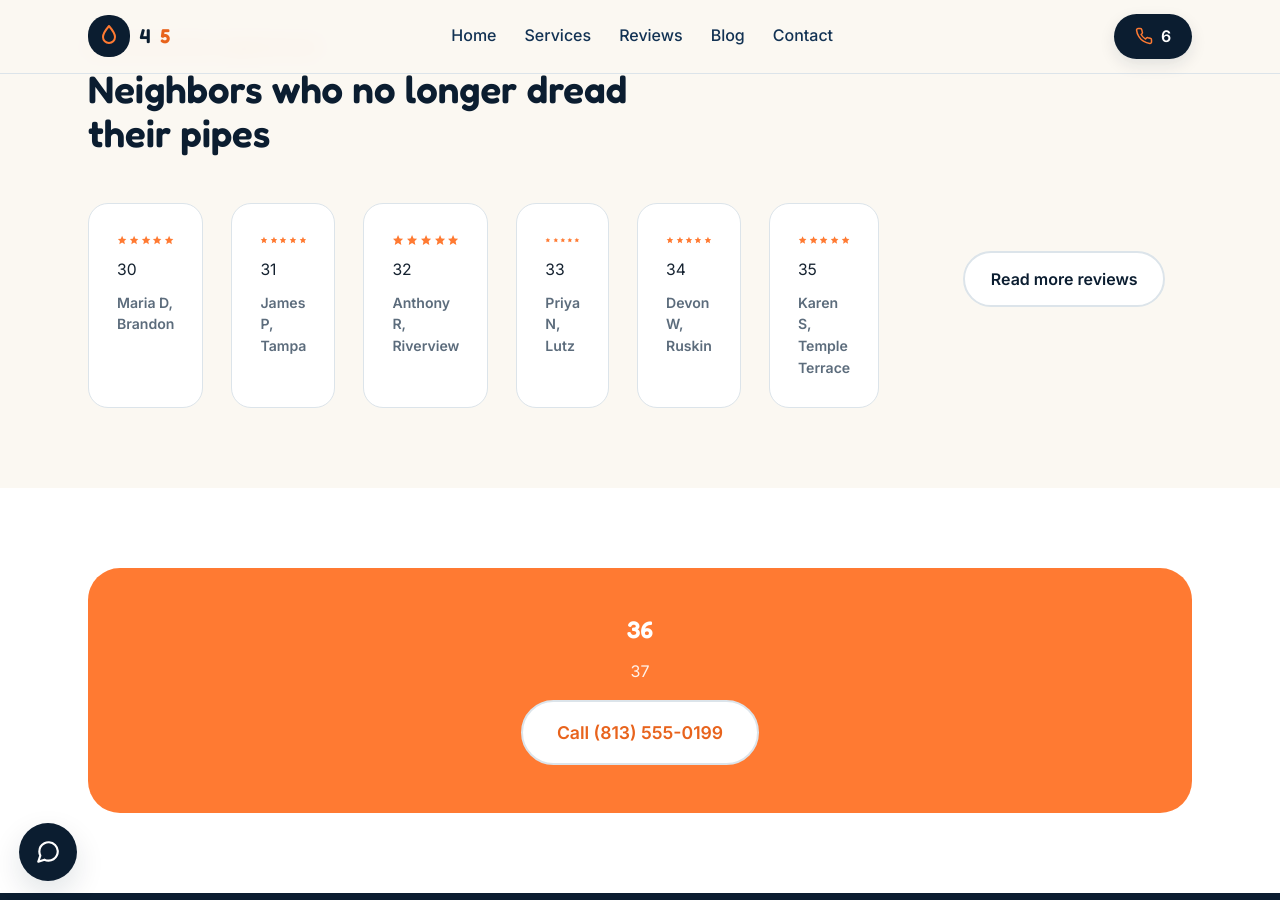
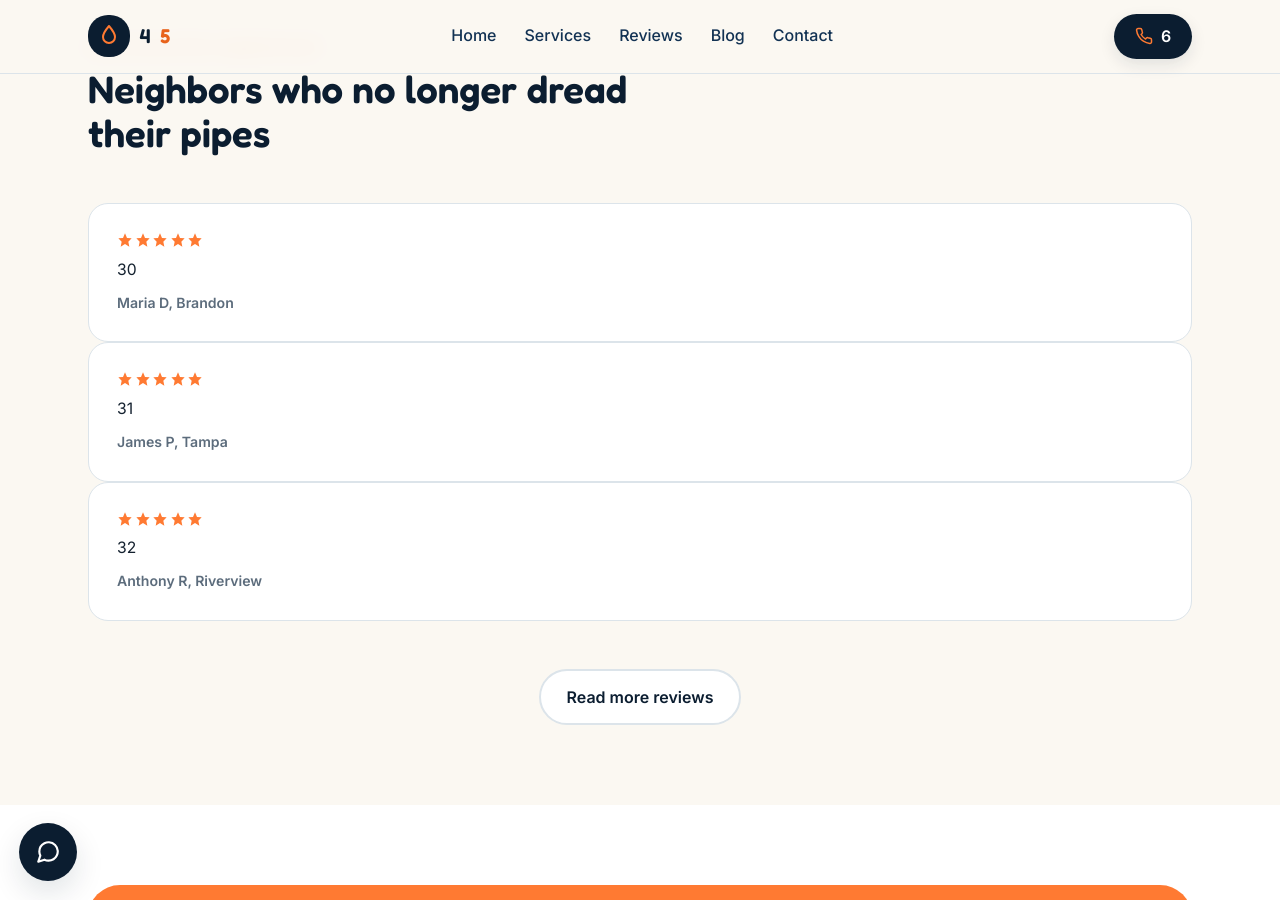
Before and after one commit to dcruz3126/website-demos, a Jekyll site: the page built from gulfside/index.html, in a window 1280 px wide and 900 px high, scrolled down 3473 px. Built offline with Jekyll 4.4.1, drawn with Linux system fonts in a browser that asks for light colours.

Commit message:
fixes to data

```diff
--- a/gulfside/index.html
+++ b/gulfside/index.html
@@ -208,8 +208,8 @@
       <h2>Neighbors who no longer dread their pipes</h2>
     </div>
 
-    {% for rev in site.data.gulfside.reviews %}
-    <div class="reviews-grid">
+    <div class="reviews-grid"></div>
+    {% for rev in site.data.gulfside.reviews limit:3 %}
       <div class="review-card">
         <div class="stars">
           <svg viewBox="0 0 24 24" fill="currentColor"><polygon points="12 2 15 9 22 9.5 17 14.5 18.5 22 12 18 5.5 22 7 14.5 2 9.5 9 9"/></svg>
```
